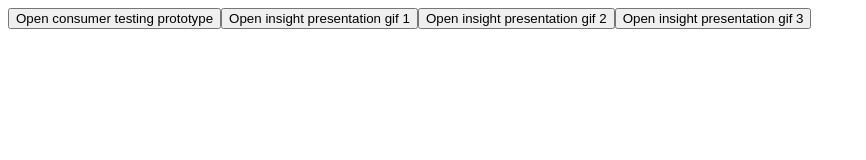
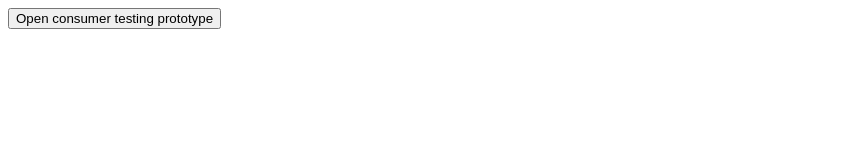
Before and after one commit to DWFFltd/DWFFltd.github.io, a plain HTML site: page index.html in a window 1280 px wide. Shown: the whole page, without its empty margins (0-866 px from the left). Drawn offline with Linux system fonts and the light colour scheme.

Commit message:
removed buttons

```diff
--- a/index.html
+++ b/index.html
@@ -5,22 +5,4 @@
       location.href='0.html';
     };
     </script>
-<button type="button" onclick="javascript:clickinner(this);">Open insight presentation gif 1</div>
-    <script>
-    function clickinner(target) {
-        location.href='gif1.html';
-    };
-    </script>
-<button type="button" onclick="javascript:clickinner(this);">Open insight presentation gif 2</div>
-    <script>
-    function clickinner(target) {
-        location.href='gif2.html';
-    };
-    </script>
-<button type="button" onclick="javascript:clickinner(this);">Open insight presentation gif 3</div>
-    <script>
-    function clickinner(target) {
-        location.href='gif3.html';
-    };
-    </script>
 </html>
```
